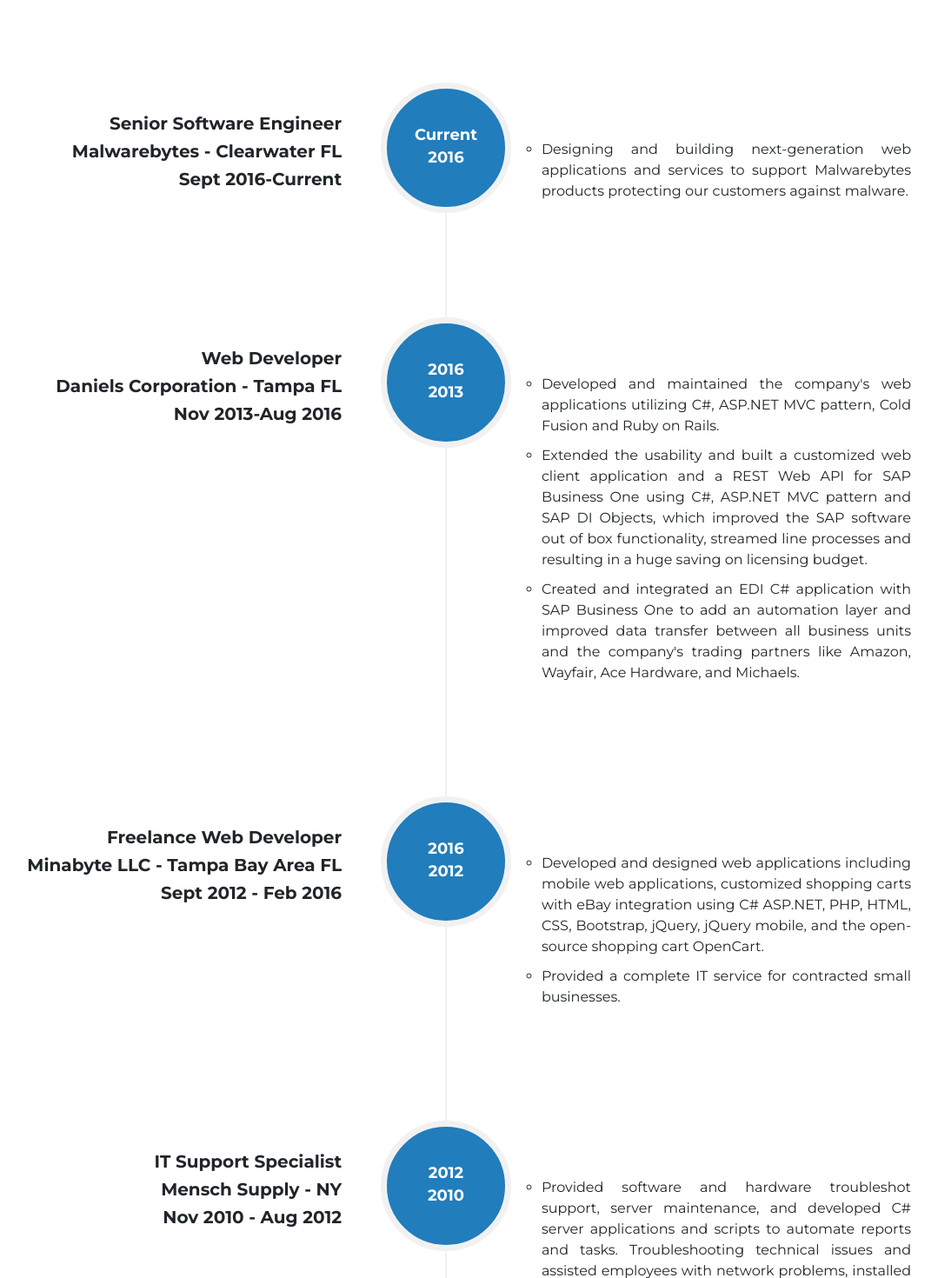
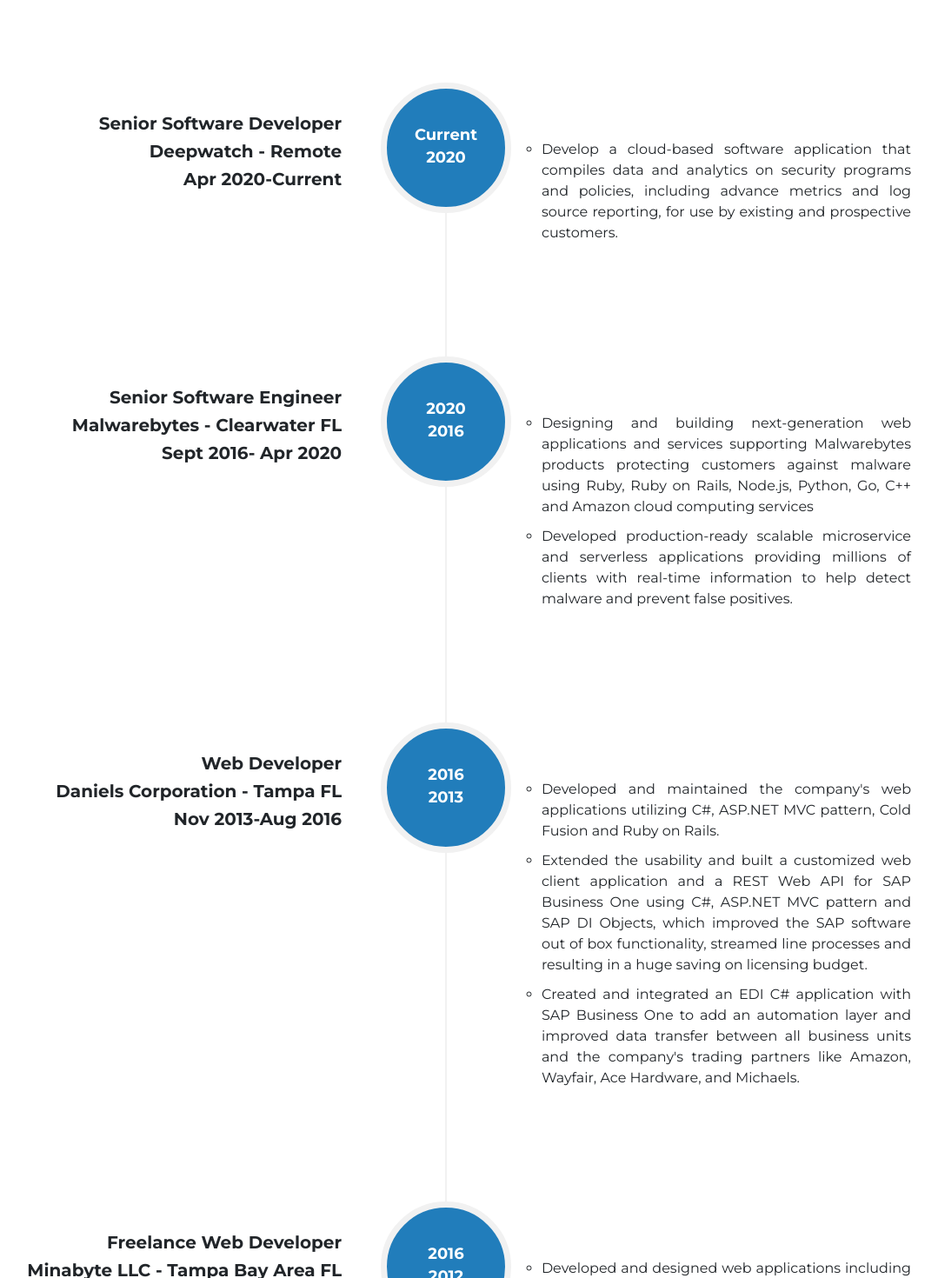
Before and after one commit to minayousseif/myousseif.net, a React (Create React App) app: page / in a window 1280 px wide. Shown: the part 3840-5310 px from the top of the page at 87% size, without its empty margins (127-1206 px from the left). Built offline with nearby package versions, Linux system fonts and the light colour scheme; a web font is replaced by a local one.

Commit message:
add latest work experience and update packages

```diff
--- a/package.json
+++ b/package.json
@@ -6,9 +6,9 @@
   "dependencies": {
     "bootstrap": "^4.3.1",
     "gh-pages": "^2.1.1",
-    "jquery": "^3.4.1",
+    "jquery": "^3.5.0",
     "popper.js": "^1.15.0",
-    "react": "^16.10.2",
+    "react": "^16.13.1",
     "react-dom": "^16.10.2",
     "react-scripts": "3.2.0",
     "react-scrollspy": "^3.4.0",
--- a/src/components/Experience.js
+++ b/src/components/Experience.js
@@ -1,4 +1,5 @@
 import React from "react";
+import { PROFESSIONAL_EXPERIENCE } from "../data/experiences";
 
 const Experience = () => {
     return (
@@ -15,91 +16,35 @@
                 <div className="row">
                     <div className="col-lg-12">
                         <ul className="timeline">
-                            <li>
+                          {
+                            PROFESSIONAL_EXPERIENCE.map((exp) => {
+                              return (
+                                <li key={exp.id}>
                                   <div className="timeline-date">
-                                    <h4>Current<br />
-                                        2016</h4>
+                                      <h4>{exp.toYearLabel}<br />{exp.fromYearLabel}</h4>
                                   </div>
                                   <div className="timeline-panel timeline-head-panel">
                                       <div className="timeline-heading">
-                                        <h4>Senior Software Engineer</h4>
-                                        <h4 className="subheading">Malwarebytes - Clearwater FL</h4>
-                                        <h4 className="subheading">Sept 2016-Current</h4>
+                                          <h4>{exp.title}</h4>
+                                          <h4 className="subheading">{exp.company}</h4>
+                                          <h4 className="subheading">{exp.dateText}</h4>
                                       </div>
                                   </div>
                                   <div className="timeline-panel timeline-body-panel">
                                       <div className="timeline-body">
                                           <ul>
-                                            <li>Designing and building next-generation web applications and services to support Malwarebytes products protecting our customers against malware.</li>
+                                              {
+                                                exp.responsibilities.map((resp, index) => (
+                                                  <li key={`${exp.id}-${index}`}>{resp}</li>
+                                                ))
+                                              }
                                           </ul>
                                       </div>
                                   </div>
                               </li>
-                            <li>
-                                <div className="timeline-date">
-                                    <h4>2016<br />
-                                        2013</h4>
-                                </div>
-                                <div className="timeline-panel timeline-head-panel">
-                                    <div className="timeline-heading">
-                                        <h4>Web Developer</h4>
-                                        <h4 className="subheading">Daniels Corporation - Tampa FL</h4>
-                                        <h4 className="subheading">Nov 2013-Aug 2016</h4>
-                                    </div>
-                                </div>
-                                <div className="timeline-panel timeline-body-panel">
-                                    <div className="timeline-body">
-                                        <ul>
-                                            <li>Developed and maintained the company's web applications utilizing C#, ASP.NET MVC pattern, Cold Fusion and Ruby on Rails.</li>
-                                            <li>Extended the usability and built a customized web client application and a REST Web API for SAP Business One using C#, ASP.NET MVC pattern and SAP DI Objects, which improved the SAP software out of box functionality, streamed line processes and resulting in a huge saving on licensing budget.</li>
-                                            <li>Created and integrated an EDI C# application with SAP Business One to add an automation layer and improved data transfer between all business units and the company's trading partners like Amazon, Wayfair, Ace Hardware, and Michaels.</li>
-                                        </ul>
-                                    </div>
-                                </div>
-                            </li>
-                            <li>
-                                <div className="timeline-date">
-                                    <h4>2016<br />
-                                        2012</h4>
-                                </div>
-                                <div className="timeline-panel timeline-head-panel">
-                                    <div className="timeline-heading">
-                                        <h4>Freelance Web Developer</h4>
-                                        <h4 className="subheading">Minabyte LLC - Tampa Bay Area FL</h4>
-                                        <h4 className="subheading">Sept 2012 - Feb 2016</h4>
-                                    </div>
-                                </div>
-                                <div className="timeline-panel timeline-body-panel">
-                                    <div className="timeline-body">
-                                        <ul>
-                                            <li>Developed and designed web applications including mobile web applications, customized shopping carts with eBay integration using C# ASP.NET, PHP, HTML, CSS, Bootstrap, jQuery, jQuery mobile, and the open-source shopping cart OpenCart.</li>
-                                            <li>Provided a complete IT service for contracted small businesses. </li>
-                                        </ul>
-                                    </div>
-                                </div>
-                            </li>
-                            <li>
-                                <div className="timeline-date">
-                                    <h4>2012<br />
-                                        2010</h4>
-                                </div>
-                                <div className="timeline-panel timeline-head-panel">
-                                    <div className="timeline-heading">
-                                        <h4>IT Support Specialist</h4>
-                                        <h4 className="subheading">Mensch Supply - NY</h4>
-                                        <h4 className="subheading">Nov 2010 - Aug 2012</h4>
-                                    </div>
-                                </div>
-                                <div className="timeline-panel timeline-body-panel">
-                                    <div className="timeline-body">
-                                        <ul>
-                                            <li>Provided software and hardware troubleshot support, server maintenance, and developed C# server applications and scripts to automate reports and tasks. Troubleshooting technical issues and assisted employees with network problems, installed encryption solutions, PKI ECA digital certificates, medium USB token assurance, and PGP encryption applications, maintained LAN/WAN environment and configured VPN networks between company's locations.</li>
-                                            <li>Expedited the shipping process and saved hours of manual label creation by creating a Military MSL 129 marking and shipping label application to meet the DOD standards and requirements which eliminate the confusion and frustration of getting the right MIL-STD-129 compliant shipping labels.</li>
-                                            <li>Helped improving delivery tracking after developing a delivery logging and tracking application that was a middleware between the GPS fleet tracking system and the backend system.</li>
-                                        </ul>
-                                    </div>
-                                </div>
-                            </li>
+                              )
+                            })
+                          }
                         </ul>
                     </div>
                 </div>
--- /dev/null
+++ b/src/data/experiences.js
@@ -0,0 +1,63 @@
+export const PROFESSIONAL_EXPERIENCE = [
+  {
+    id: 5,
+    fromYearLabel: "2020",
+    toYearLabel: "Current",
+    title: "Senior Software Developer",
+    company: "Deepwatch - Remote",
+    dateText: "Apr 2020-Current",
+    responsibilities: [
+      "Develop a cloud-based software application that compiles data and analytics on security programs and policies, including advance metrics and log source reporting, for use by existing and prospective customers.",
+    ]
+  },
+  {
+    id: 4,
+    fromYearLabel: "2016",
+    toYearLabel: "2020",
+    title: "Senior Software Engineer",
+    company: "Malwarebytes - Clearwater FL",
+    dateText: "Sept 2016- Apr 2020",
+    responsibilities: [
+      "Designing and building next-generation web applications and services supporting Malwarebytes products protecting customers against malware using Ruby, Ruby on Rails, Node.js, Python, Go, C++ and Amazon cloud computing services",
+      "Developed production-ready scalable microservice and serverless applications providing millions of clients with real-time information to help detect malware and prevent false positives."
+    ]
+  },
+  {
+    id: 3,
+    fromYearLabel: "2013",
+    toYearLabel: "2016",
+    title: "Web Developer",
+    company: "Daniels Corporation - Tampa FL",
+    dateText: "Nov 2013-Aug 2016",
+    responsibilities: [
+      "Developed and maintained the company's web applications utilizing C#, ASP.NET MVC pattern, Cold Fusion and Ruby on Rails.",
+      "Extended the usability and built a customized web client application and a REST Web API for SAP Business One using C#, ASP.NET MVC pattern and SAP DI Objects, which improved the SAP software out of box functionality, streamed line processes and resulting in a huge saving on licensing budget.",
+      "Created and integrated an EDI C# application with SAP Business One to add an automation layer and improved data transfer between all business units and the company's trading partners like Amazon, Wayfair, Ace Hardware, and Michaels."
+    ]
+  },
+  {
+    id: 2,
+    fromYearLabel: "2012",
+    toYearLabel: "2016",
+    title: "Freelance Web Developer",
+    company: "Minabyte LLC - Tampa Bay Area FL",
+    dateText: "Sept 2012 - Feb 2016",
+    responsibilities: [
+      "Developed and designed web applications including mobile web applications, customized shopping carts with eBay integration using C# ASP.NET, PHP, HTML, CSS, Bootstrap, jQuery, jQuery mobile, and the open-source shopping cart OpenCart.",
+      "Provided a complete IT service for contracted small businesses.",
+    ]
+  },
+  {
+    id: 1,
+    fromYearLabel: "2010",
+    toYearLabel: "2012",
+    title: "IT Support Specialist",
+    company: "Mensch Supply - NY",
+    dateText: "Nov 2010 - Aug 2012",
+    responsibilities: [
+      "Provided software and hardware troubleshot support, server maintenance, and developed C# server applications and scripts to automate reports and tasks. Troubleshooting technical issues and assisted employees with network problems, installed encryption solutions, PKI ECA digital certificates, medium USB token assurance, and PGP encryption applications, maintained LAN/WAN environment and configured VPN networks between company's locations.",
+      "Expedited the shipping process and saved hours of manual label creation by creating a Military MSL 129 marking and shipping label application to meet the DOD standards and requirements which eliminate the confusion and frustration of getting the right MIL-STD-129 compliant shipping labels.",
+      "Helped improving delivery tracking after developing a delivery logging and tracking application that was a middleware between the GPS fleet tracking system and the backend system."
+    ]
+  },
+];
```
Also changed, not shown: 1 other file (tests, documents, lock files or other folders). Lines whose indentation alone changed are shown as unchanged.
